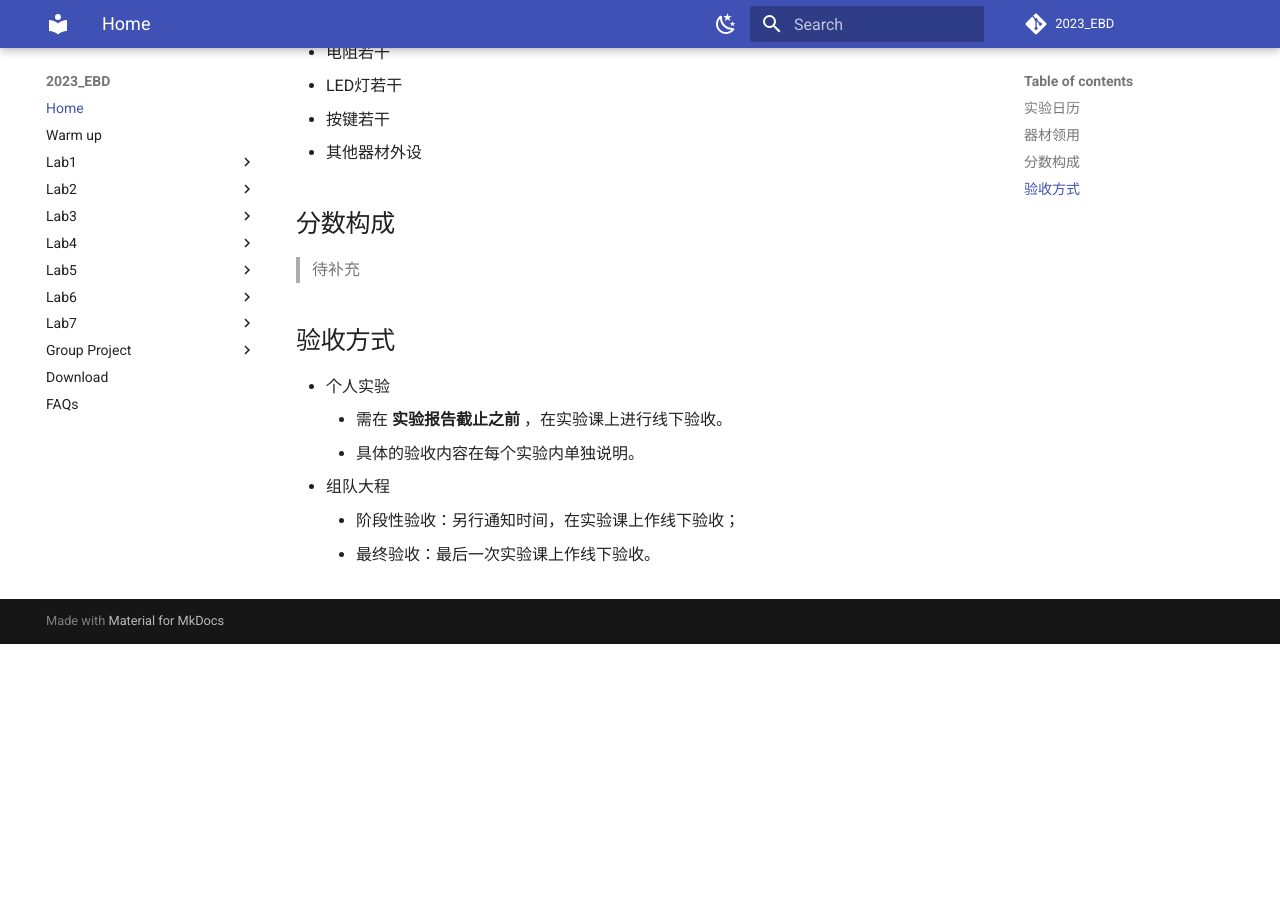
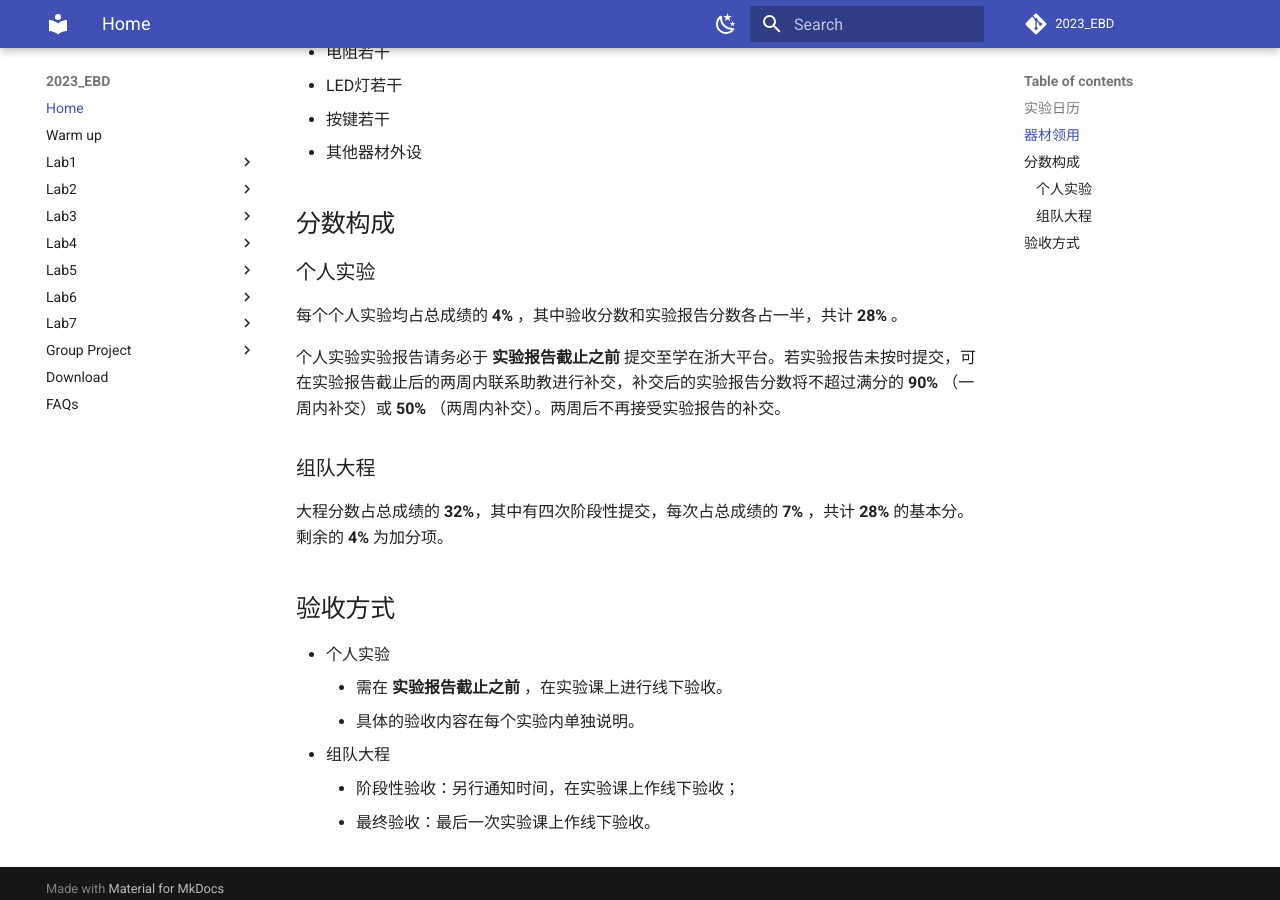
Before and after one commit to zjuerDFL/2023_EBD, an MkDocs documentation site: the page built from docs/docs/index.md, in a window 1280 px wide and 900 px high, scrolled down 1333 px. Built offline with MkDocs 1.6.1 and Material for MkDocs 9.7.7, drawn with Linux system fonts in a browser that asks for light colours; comment, search, counter and statistics services are not loaded; before the commit the page ends 1977 px from its top, so only the background shows below that.

Commit message:
更新分数构成

```diff
--- a/docs/docs/index.md
+++ b/docs/docs/index.md
@@ -45,7 +45,15 @@
 
 ## 分数构成
 
-> 待补充
+### 个人实验
+
+每个个人实验均占总成绩的 **4%** ，其中验收分数和实验报告分数各占一半，共计 **28%** 。
+
+个人实验实验报告请务必于 **实验报告截止之前** 提交至学在浙大平台。若实验报告未按时提交，可在实验报告截止后的两周内联系助教进行补交，补交后的实验报告分数将不超过满分的 **90%** （一周内补交）或 **50%** （两周内补交）。两周后不再接受实验报告的补交。
+
+### 组队大程
+
+大程分数占总成绩的 **32%**，其中有四次阶段性提交，每次占总成绩的 **7%** ，共计 **28%** 的基本分。剩余的 **4%** 为加分项。
 
 ## 验收方式
 
```
